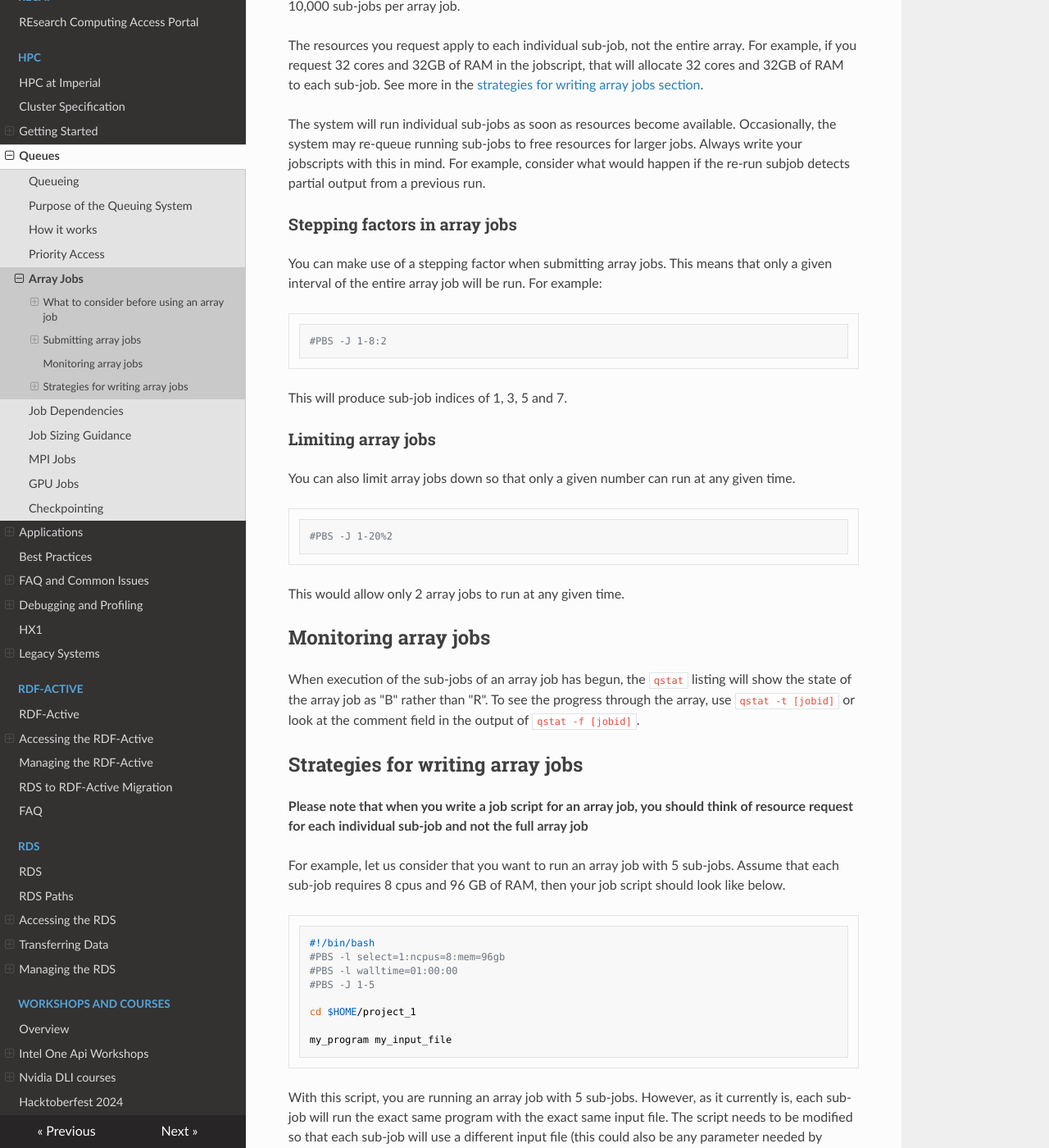
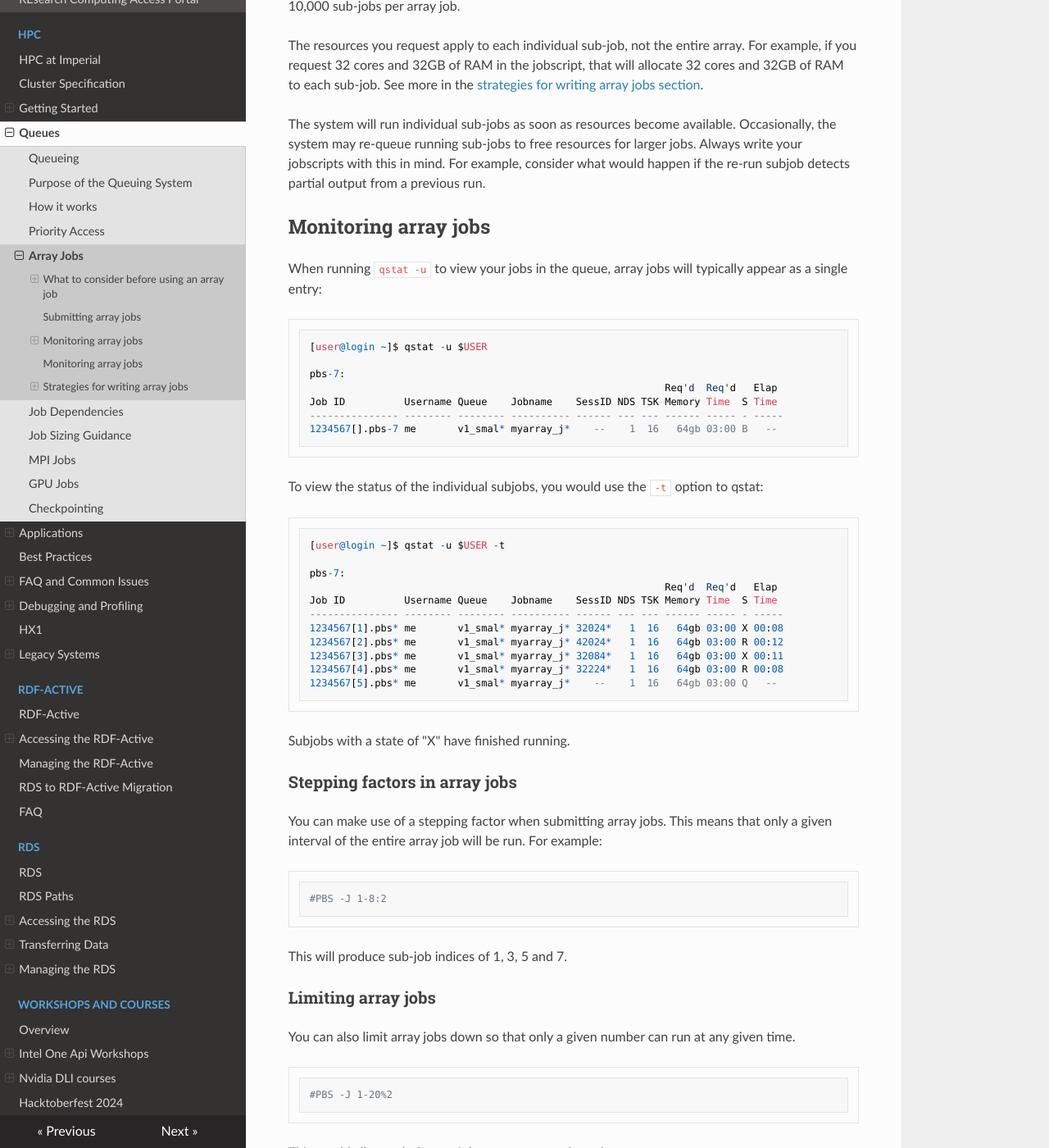
Before and after one commit to ImperialCollegeLondon/icl-rcs-user-guide, an MkDocs documentation site: the page built from docs/hpc/queues/array-jobs.md, in a window 1280 px wide and 1400 px high, scrolled down 1119 px. Shown: the whole window at 82% size. Built offline with MkDocs 1.6.1, drawn with Linux system fonts in a browser that asks for light colours; nearby versions of some CDN libraries.

Commit message:
Queue updates (#74)
* Expanded details on using qstat.

* Added largemem queue information.

* Added information on how to control job log locations.

* Update docs/hpc/faq/controlling-job-log-files.md

Co-authored-by: David Hempston <cyber_veio@hotmail.com>

* Update docs/hpc/queues/array-jobs.md

Co-authored-by: David Hempston <cyber_veio@hotmail.com>

* Added extra state entries

* Apply suggestion from @rk-hpc

Co-authored-by: rk-hpc <152515024+rk-hpc@users.noreply.github.com>

---------

Co-authored-by: David Hempston <cyber_veio@hotmail.com>
Co-authored-by: rk-hpc <152515024+rk-hpc@users.noreply.github.com>

````diff
--- a/docs/hpc/queues/array-jobs.md
+++ b/docs/hpc/queues/array-jobs.md
@@ -29,8 +29,39 @@ where `N` is the number of copies of the job you want to run. You may then `qsub
 
 The resources you request apply to each individual sub-job, not the entire array. For example, if you request 32 cores and 32GB of RAM in the jobscript, that will allocate 32 cores and 32GB of RAM to each sub-job. See more in the [strategies for writing array jobs section](#strategies-for-writing-array-jobs).
 
+The system will run individual sub-jobs as soon as resources become available. Occasionally, the system may re-queue running sub-jobs to free resources for larger jobs. Always write your jobscripts with this in mind. For example, consider what would happen if the re-run subjob detects partial output from a previous run.
 
-The system will run individual sub-jobs as soon as resources become available. Occasionally, the system may re-queue running sub-jobs to free resources for larger jobs. Always write your jobscripts with this in mind. For example, consider what would happen if the re-run subjob detects partial output from a previous run.
+## Monitoring array jobs
+
+When running `qstat -u` to view your jobs in the queue, array jobs will typically appear as a single entry:
+
+```console
+[user@login ~]$ qstat -u $USER
+
+pbs-7:
+                                                            Req'd  Req'd   Elap
+Job ID          Username Queue    Jobname    SessID NDS TSK Memory Time  S Time
+--------------- -------- -------- ---------- ------ --- --- ------ ----- - -----
+1234567[].pbs-7 me       v1_smal* myarray_j*    --    1  16   64gb 03:00 B   --
+```
+
+To view the status of the individual subjobs, you would use the `-t` option to qstat:
+
+```console
+[user@login ~]$ qstat -u $USER -t
+
+pbs-7:
+                                                            Req'd  Req'd   Elap
+Job ID          Username Queue    Jobname    SessID NDS TSK Memory Time  S Time
+--------------- -------- -------- ---------- ------ --- --- ------ ----- - -----
+1234567[1].pbs* me       v1_smal* myarray_j* 32024*   1  16   64gb 03:00 X 00:08
+1234567[2].pbs* me       v1_smal* myarray_j* 42024*   1  16   64gb 03:00 R 00:12
+1234567[3].pbs* me       v1_smal* myarray_j* 32084*   1  16   64gb 03:00 X 00:11
+1234567[4].pbs* me       v1_smal* myarray_j* 32224*   1  16   64gb 03:00 R 00:08
+1234567[5].pbs* me       v1_smal* myarray_j*    --    1  16   64gb 03:00 Q   --
+```
+
+Subjobs with a state of "X" have finished running.
 
 ### Stepping factors in array jobs
 
--- a/mkdocs.yml
+++ b/mkdocs.yml
@@ -82,6 +82,7 @@ nav:
     - FAQ and Common Issues:
       - Overview: hpc/faq/index.md
       - Leaving Imperial: hpc/faq/leaving-imperial.md
+      - Controlling Job Logs: hpc/faq/controlling-job-log-files.md
       - Long Queue Times: hpc/faq/long-queue-times.md
       - Accidentally Deleted Files: hpc/faq/deleted-files.md
       - Cannot Create Conda Environment: hpc/faq/cannot-create-conda-env.md
````
Also changed, not shown: docs/hpc/faq/controlling-job-log-files.md (added, +62 -0 lines), docs/hpc/faq/index.md (+1 -0 lines), docs/hpc/queues/how-it-works.md (+45 -4 lines), docs/hpc/queues/job-sizing-guidance.md (+4 -1 lines).
